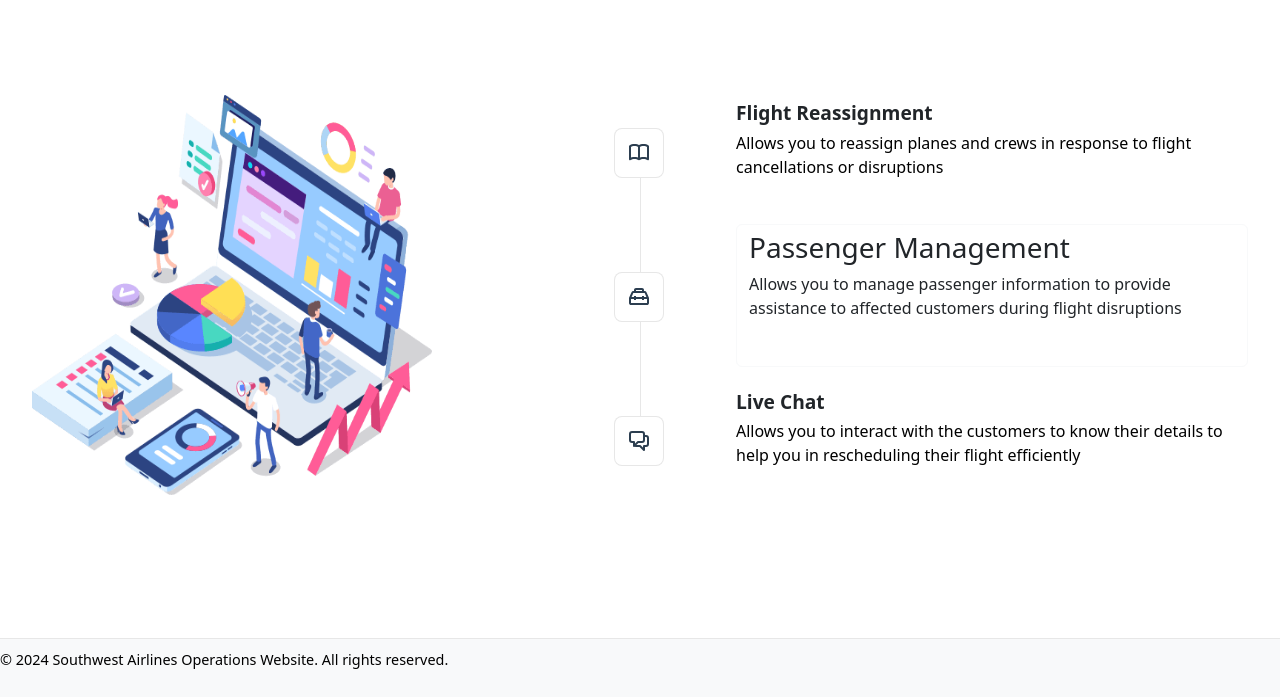
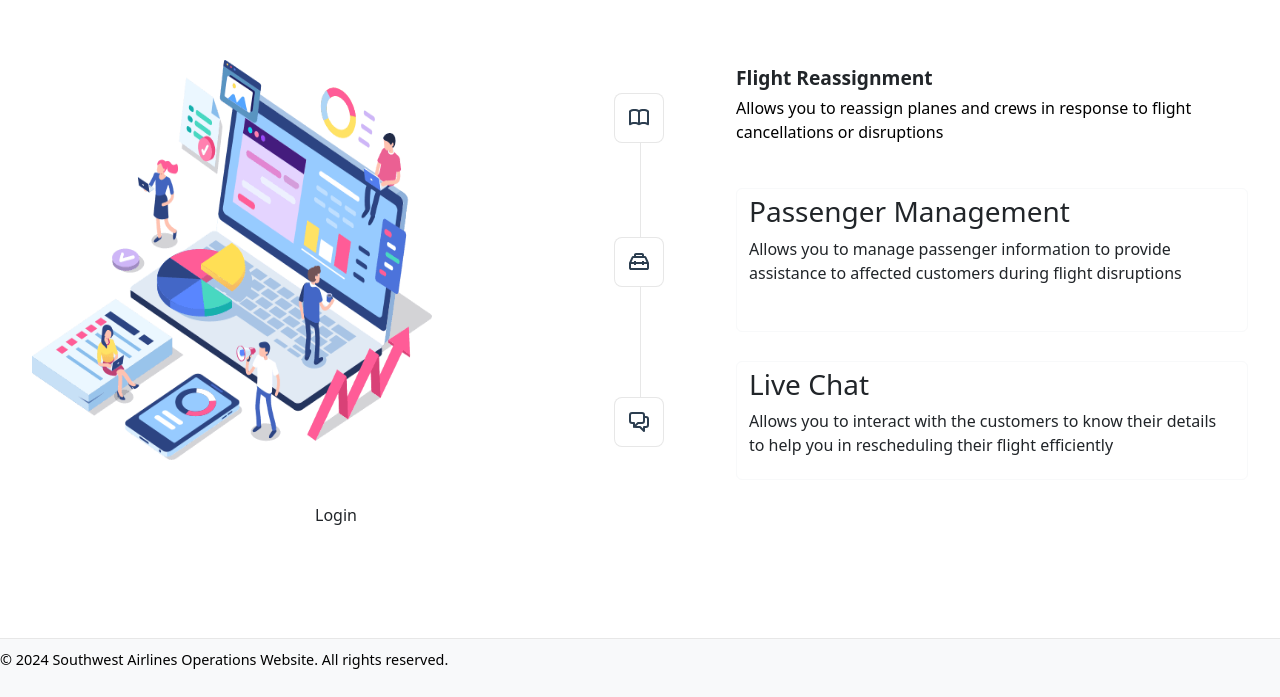
Before and after one commit to xyscis/dbtt-team-7, a Vue app in the folder vue-project/: page / in a window 1280 px wide. Shown: the part 103-800 px from the top of the page. Built offline with nearby package versions, Linux system fonts and the light colour scheme.

Commit message:
Added buttons and router link

```diff
--- a/vue-project/src/components/HomePage.vue
+++ b/vue-project/src/components/HomePage.vue
@@ -49,13 +49,16 @@ import CommunityIcon from './icons/IconCommunity.vue'
     <template #icon>
       <CommunityIcon />
     </template>
-    <template #heading>
-      <div class="text-dark"><strong>Live Chat</strong></div>
-    </template>
+    <router-link to="/lc" type="button" class="btn btn-outline-light">
+      <div class="text-dark text-start"><h3>Live Chat</h3></div>
 
-    <p>Allows you to interact with the customers to know their details to help you in rescheduling their flight efficiently</p>
+
+    <p class="text-start text-dark">Allows you to interact with the customers to know their details to help you in rescheduling their flight efficiently</p>
+    </router-link>
   </WelcomeItem>
   </div>
+
+<router-link to="/login" type="button" class="btn">Login</router-link>
 
 </template>
 
--- a/vue-project/src/components/LiveChat.vue
+++ b/vue-project/src/components/LiveChat.vue
@@ -33,6 +33,7 @@
 
 <script>
 export default {
+    name: 'LiveChat',
     data() {
         return {
             newMessage: '',
--- a/vue-project/src/router/index.js
+++ b/vue-project/src/router/index.js
@@ -1,6 +1,8 @@
 import { createRouter, createWebHistory } from "vue-router";
 import Home from '../components/HomePage.vue'
 import PassengerManagement from "@/components/PassengerManagement.vue";
+import LiveChat from "@/components/LiveChat.vue";
+import Login  from "@/components/Login.vue";
 
 const routes = [
     {
@@ -12,7 +14,19 @@ const routes = [
         path: '/pm',
         name: 'PassengerManagement',
         component: PassengerManagement
-    }
+    },
+    {
+        path: '/lc',
+        name: 'LiveChat',
+        component: LiveChat
+    },
+    {
+        path: '/login',
+        name: 'Login',
+        component: Login
+    },
+
+
 ]
 
 const router = createRouter({
```
